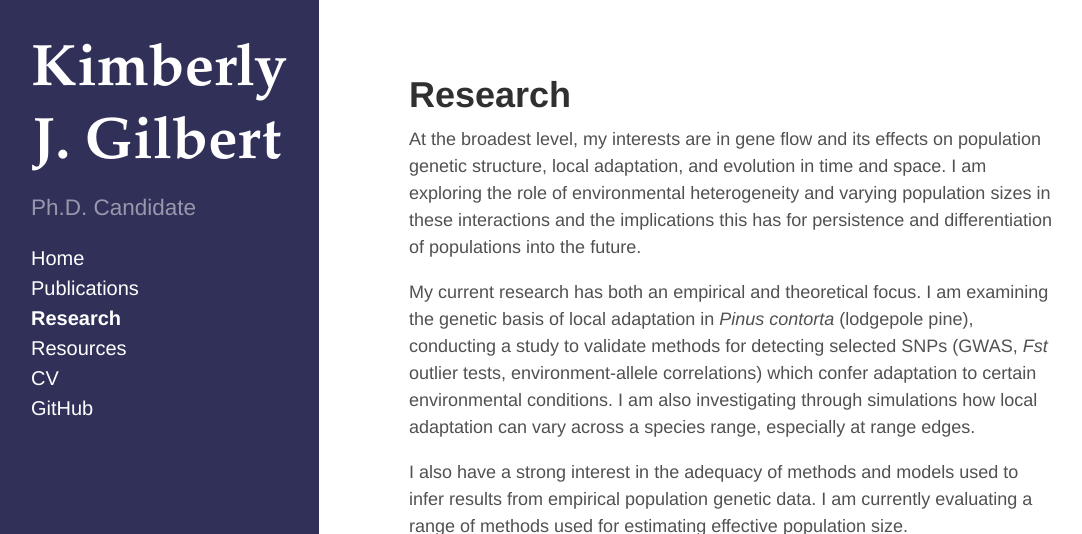
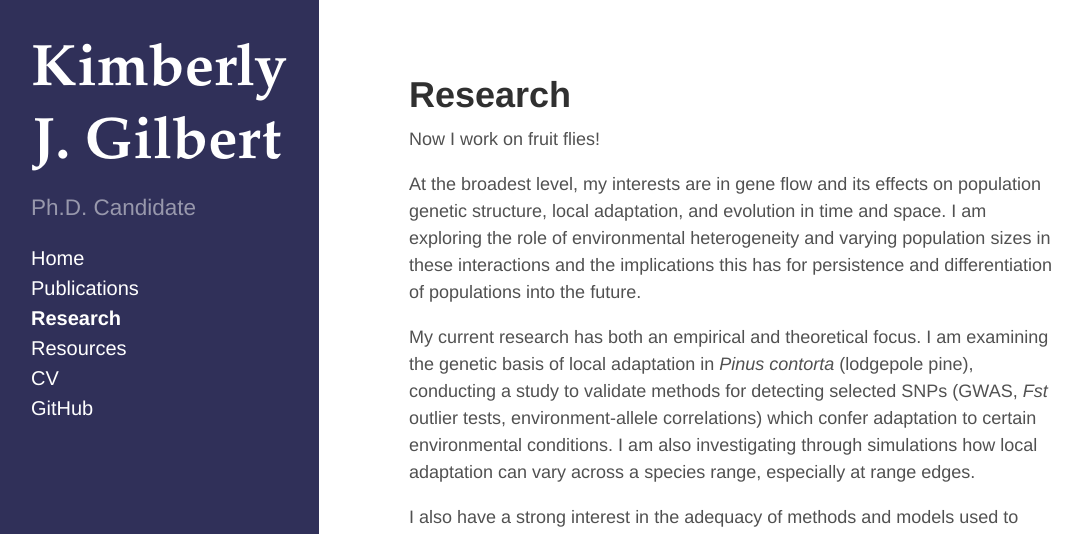
Before and after one commit to kjgilbert/kjgilbert.github.io, a Jekyll site: the page built from research.md, in a window 1280 px wide and 900 px high, cut to the strip 0-534 px from the top of the window. Shown: the whole strip, without its empty margins (5-1087 px from the left). Built offline with Jekyll 4.4.1, drawn with Linux system fonts in a browser that asks for light colours; Markdown is read by kramdown in place of the engine named in the settings.

Commit message:
fruit fly test

```diff
--- a/research.md
+++ b/research.md
@@ -2,6 +2,8 @@
 layout: page
 title: Research
 ---
+
+Now I work on fruit flies!
 
 At the broadest level, my interests are in gene flow and its effects on population genetic
 structure, local adaptation, and evolution in time and space. I am exploring the role of
```
